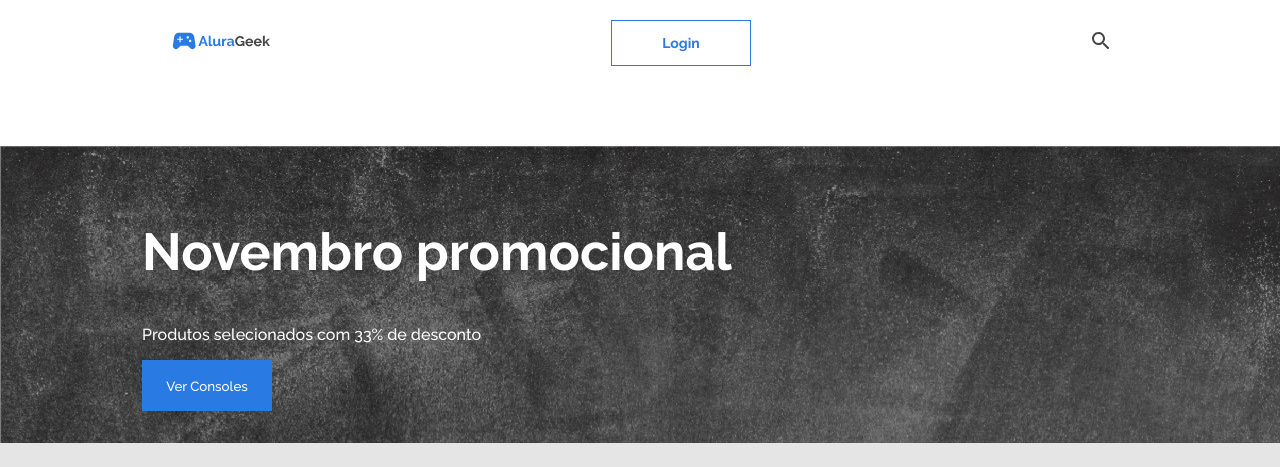
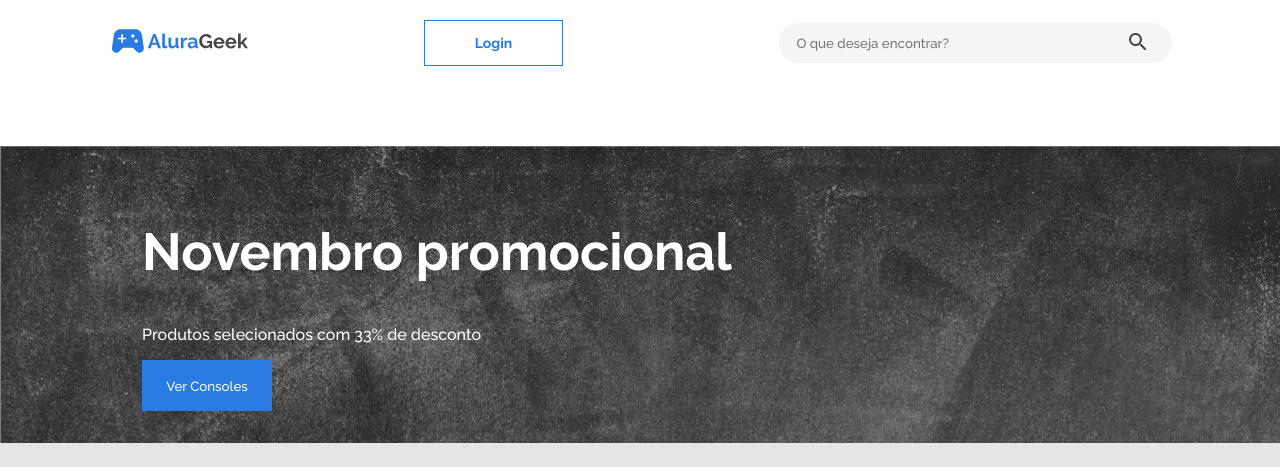
Before and after one commit to joosecj/e-commerce-front, a plain HTML site: page frontend/index.html in a window 1280 px wide. Shown: the top 467 px of the page. Drawn offline with Linux system fonts and the light colour scheme.

Commit message:
Barra de pesquisa implementada no header

```diff
--- a/frontend/css/index.css
+++ b/frontend/css/index.css
@@ -7,7 +7,7 @@
 }
 
 .logo-header img {
-    width: 100%;
+    width: 110%;
 }
 
 .login-header {
@@ -22,6 +22,10 @@
 .login-header a {
     text-decoration: none;
     color: #2A7AE4;
+}
+
+#header-input {
+   display: none;
 }
 
 .banner {
@@ -104,8 +108,35 @@ li {
 
 
 @media (min-width: 320px) and (min-width: 650px) {
-   .login-header {
+    .logo-header img {
+        width: 140%;
+    }
+
+    .login-header {
     font-size: 14px;
-   }
+    }
+
+    .header-search {
+        width: 100%;
+        max-width: 393px;
+    }
+
+    #header-input {
+        display: inline;
+        background-image: url("../img/lupa.svg");
+        background-repeat: no-repeat;
+        background-position: 350px 10px;
+        padding: 8px 16px;
+        padding-left: 1.3em;
+        height: 40px;
+        border-radius: 20px;
+        background-color: #F5F5F5;
+        border: none;
+        width: 393px;
+    }
+
+    #header-lupa {
+        display: none;
+    }
 
 }
--- a/frontend/index.html
+++ b/frontend/index.html
@@ -17,8 +17,9 @@
             <div class="login-header">
                 <a href="#"><strong>Login</strong></a>
             </div>
-            <div>
-                <img src="img/lupa.svg" alt="imagem de uma lupa">
+            <div class="header-search">
+                <input id="header-input" type="text" value="" placeholder="O que deseja encontrar?">
+                <img id="header-lupa" src="img/lupa.svg" alt="imagem de uma lupa">
             </div>
         </div>
     </header>
```
